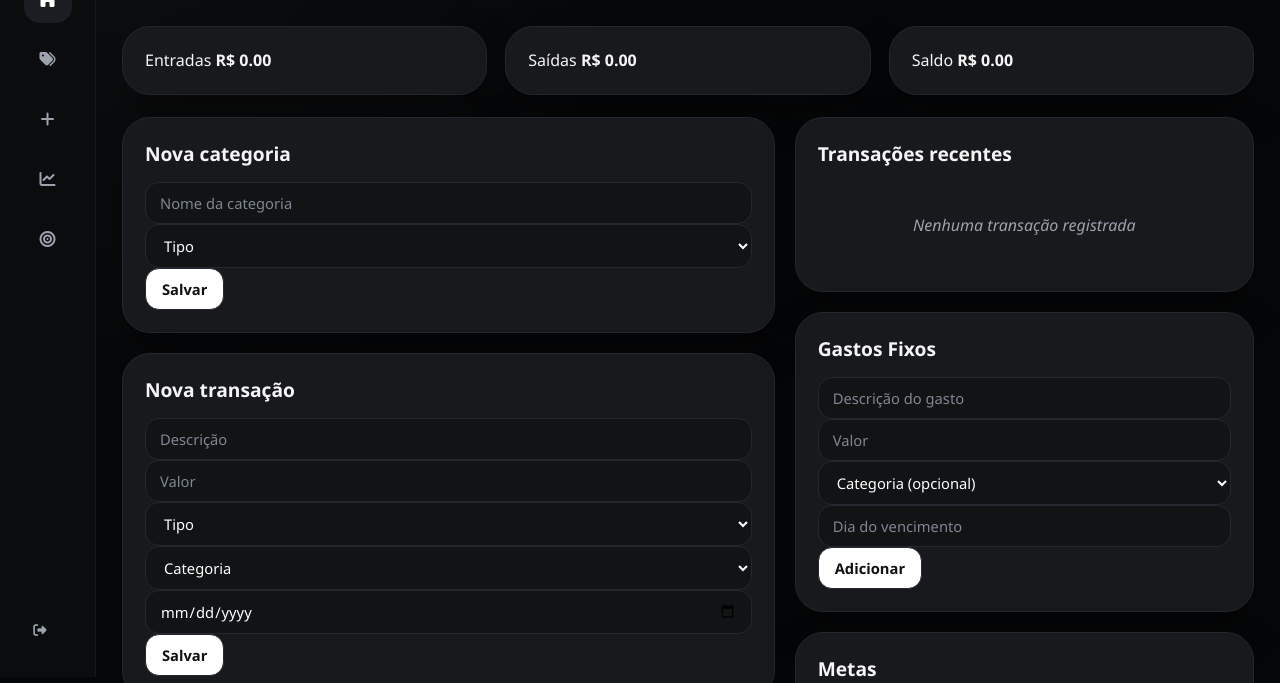
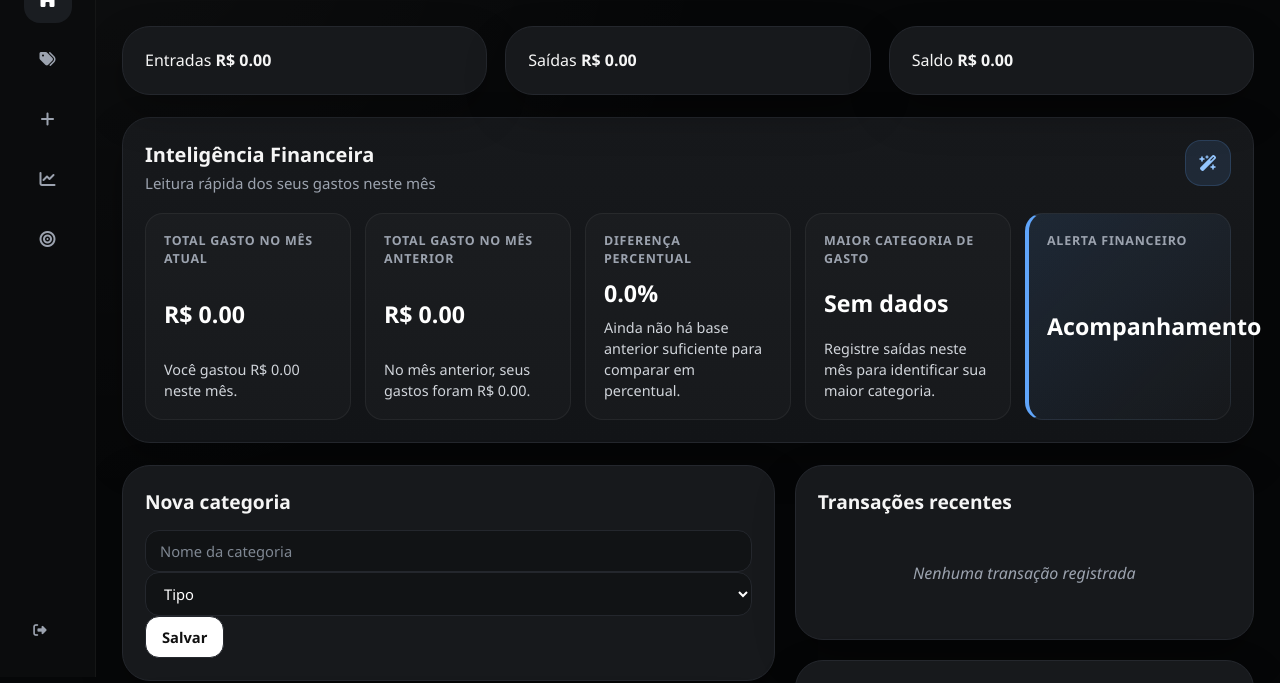
Before and after one commit to rvcris87/granasimples, a Flask app: template templates/index.html in a window 1280 px wide. Shown: the part 123-806 px from the top of the page. Run offline with Flask 3, Linux system fonts and the light colour scheme; the template is opened without the code that fills it, so the values that code supplies are empty; some libraries are stand-ins or nearby versions.

Commit message:
atualizacao automatica

```diff
--- a/routes/dashboard.py
+++ b/routes/dashboard.py
@@ -11,6 +11,7 @@
     buscar_gastos_fixos,
     calcular_insights_gastos_fixos,
     verificar_lancamentos_pendentes,
+    obter_inteligencia_financeira,
     parse_mes
 )
 from db import conectar
@@ -52,6 +53,7 @@
         gastos_fixos = buscar_gastos_fixos(usuario_id, conn=conn) or []
         insights_gastos_fixos = calcular_insights_gastos_fixos(usuario_id, dados["total_saidas"], conn=conn)
         lancamentos_pendentes = verificar_lancamentos_pendentes(usuario_id, conn=conn) or {"possui_pendentes": False, "quantidade": 0, "mensagem": ""}
+        inteligencia = obter_inteligencia_financeira(usuario_id, conn=conn)
 
     except Exception as e:
         logger.exception(f"Erro ao carregar dashboard para usuário {usuario_id}: {e}")
@@ -95,6 +97,7 @@
         mensagem_gastos_fixos=insights_gastos_fixos.get("mensagem_gastos_fixos", ""),
         alertas_gastos_fixos=insights_gastos_fixos.get("alertas_gastos_fixos", []),
         lancamentos_pendentes=lancamentos_pendentes,
+        inteligencia=inteligencia,
         mes=mes
     )
 
--- a/static/css/style.css
+++ b/static/css/style.css
@@ -286,6 +286,103 @@
 
 .saida {
     color: var(--red);
+}
+
+/* INTELIGENCIA FINANCEIRA */
+.inteligencia-section {
+    background: linear-gradient(180deg, #17191c 0%, #121417 100%);
+    border: 1px solid var(--border);
+    border-radius: 28px;
+    padding: 22px;
+    box-shadow: var(--shadow);
+    margin-bottom: 22px;
+}
+
+.inteligencia-header {
+    display: flex;
+    align-items: flex-start;
+    justify-content: space-between;
+    gap: 16px;
+    margin-bottom: 18px;
+}
+
+.inteligencia-header h2 {
+    font-size: 1.25rem;
+    margin-bottom: 4px;
+}
+
+.inteligencia-header p {
+    color: var(--muted);
+    font-size: 0.94rem;
+}
+
+.inteligencia-badge {
+    width: 46px;
+    height: 46px;
+    border-radius: 16px;
+    display: inline-flex;
+    align-items: center;
+    justify-content: center;
+    background: rgba(96, 165, 250, 0.12);
+    color: #93c5fd;
+    border: 1px solid rgba(96, 165, 250, 0.18);
+    flex: 0 0 auto;
+}
+
+.inteligencia-grid {
+    display: grid;
+    grid-template-columns: repeat(5, minmax(0, 1fr));
+    gap: 14px;
+}
+
+.inteligencia-card {
+    min-height: 168px;
+    background: rgba(255, 255, 255, 0.025);
+    border: 1px solid rgba(255, 255, 255, 0.055);
+    border-radius: 18px;
+    padding: 18px;
+    display: flex;
+    flex-direction: column;
+    justify-content: space-between;
+    gap: 12px;
+}
+
+.inteligencia-card span {
+    color: var(--muted);
+    font-size: 0.78rem;
+    font-weight: 800;
+    letter-spacing: 0.06em;
+    text-transform: uppercase;
+}
+
+.inteligencia-card strong {
+    color: var(--white);
+    font-size: 1.45rem;
+    line-height: 1.12;
+}
+
+.inteligencia-card p {
+    color: #d1d5db;
+    font-size: 0.9rem;
+}
+
+.inteligencia-alerta {
+    border-left: 4px solid rgba(255, 255, 255, 0.16);
+}
+
+.alerta-positivo {
+    background: linear-gradient(135deg, rgba(22, 199, 132, 0.12), rgba(255, 255, 255, 0.02));
+    border-left-color: var(--green);
+}
+
+.alerta-negativo {
+    background: linear-gradient(135deg, rgba(234, 57, 67, 0.12), rgba(255, 255, 255, 0.02));
+    border-left-color: var(--red);
+}
+
+.alerta-neutro {
+    background: linear-gradient(135deg, rgba(96, 165, 250, 0.12), rgba(255, 255, 255, 0.02));
+    border-left-color: #60a5fa;
 }
 
 /* RESULTADO */
@@ -679,6 +776,10 @@
     .dashboard-grid {
         grid-template-columns: 1fr;
     }
+
+    .inteligencia-grid {
+        grid-template-columns: repeat(2, minmax(0, 1fr));
+    }
 }
 
 @media (max-width: 980px) {
@@ -692,6 +793,7 @@
 
     .resumo-cards,
     .graficos-grid-interno,
+    .inteligencia-grid,
     .meta-acoes {
         grid-template-columns: 1fr;
     }
@@ -719,6 +821,19 @@
     .valor-card,
     .resultado-valor {
         font-size: 2rem;
+    }
+
+    .inteligencia-section {
+        padding: 18px;
+        border-radius: 22px;
+    }
+
+    .inteligencia-header {
+        align-items: center;
+    }
+
+    .inteligencia-card {
+        min-height: auto;
     }
 
     .transacao-item {
--- a/templates/index.html
+++ b/templates/index.html
@@ -79,6 +79,79 @@
     <div class="finance-card">
         <span>Saldo</span>
         <strong>R$ {{ "%.2f"|format(saldo or 0) }}</strong>
+    </div>
+</section>
+
+<!-- INTELIGENCIA FINANCEIRA -->
+<section class="inteligencia-section">
+    <div class="inteligencia-header">
+        <div>
+            <h2>Inteligência Financeira</h2>
+            <p>Leitura rápida dos seus gastos neste mês</p>
+        </div>
+        <span class="inteligencia-badge">
+            <i class="fa-solid fa-wand-magic-sparkles"></i>
+        </span>
+    </div>
+
+    <div class="inteligencia-grid">
+        <div class="inteligencia-card">
+            <span>Total gasto no mês atual</span>
+            <strong>R$ {{ "%.2f"|format(inteligencia.total_gastos_mes_atual or 0) }}</strong>
+            <p>Você gastou R$ {{ "%.2f"|format(inteligencia.total_gastos_mes_atual or 0) }} neste mês.</p>
+        </div>
+
+        <div class="inteligencia-card">
+            <span>Total gasto no mês anterior</span>
+            <strong>R$ {{ "%.2f"|format(inteligencia.total_gastos_mes_anterior or 0) }}</strong>
+            <p>No mês anterior, seus gastos foram R$ {{ "%.2f"|format(inteligencia.total_gastos_mes_anterior or 0) }}.</p>
+        </div>
+
+        <div class="inteligencia-card">
+            <span>Diferença percentual</span>
+            <strong>
+                {% if inteligencia.diferenca_percentual > 0 %}+{% endif %}{{ "%.1f"|format(inteligencia.diferenca_percentual or 0) }}%
+            </strong>
+            <p>
+                {% if inteligencia.total_gastos_mes_anterior > 0 %}
+                    {% if inteligencia.diferenca_percentual > 0 %}
+                        Você gastou {{ "%.1f"|format(inteligencia.diferenca_percentual) }}% a mais que no mês anterior.
+                    {% elif inteligencia.diferenca_percentual < 0 %}
+                        Parabéns! Você reduziu seus gastos em {{ "%.1f"|format((inteligencia.diferenca_percentual * -1)) }}%.
+                    {% else %}
+                        Seus gastos ficaram iguais aos do mês anterior.
+                    {% endif %}
+                {% else %}
+                    Ainda não há base anterior suficiente para comparar em percentual.
+                {% endif %}
+            </p>
+        </div>
+
+        <div class="inteligencia-card">
+            <span>Maior categoria de gasto</span>
+            <strong>{{ inteligencia.maior_categoria or "Sem dados" }}</strong>
+            <p>
+                {% if inteligencia.maior_categoria %}
+                    Sua maior categoria de gasto foi {{ inteligencia.maior_categoria }}, com R$ {{ "%.2f"|format(inteligencia.valor_maior_categoria or 0) }}.
+                {% else %}
+                    Registre saídas neste mês para identificar sua maior categoria.
+                {% endif %}
+            </p>
+        </div>
+
+        <div class="inteligencia-card inteligencia-alerta alerta-{{ inteligencia.status_comparacao or 'neutro' }}">
+            <span>Alerta financeiro</span>
+            <strong>
+                {% if inteligencia.status_comparacao == "positivo" %}
+                    Boa evolução
+                {% elif inteligencia.status_comparacao == "negativo" %}
+                    Atenção aos gastos
+                {% else %}
+                    Acompanhamento
+                {% endif %}
+            </strong>
+            <p>{{ inteligencia.alerta_gastos }}</p>
+        </div>
     </div>
 </section>
 
```
Also changed, not shown: utils.py (+109 -0 lines), 1 other file.
